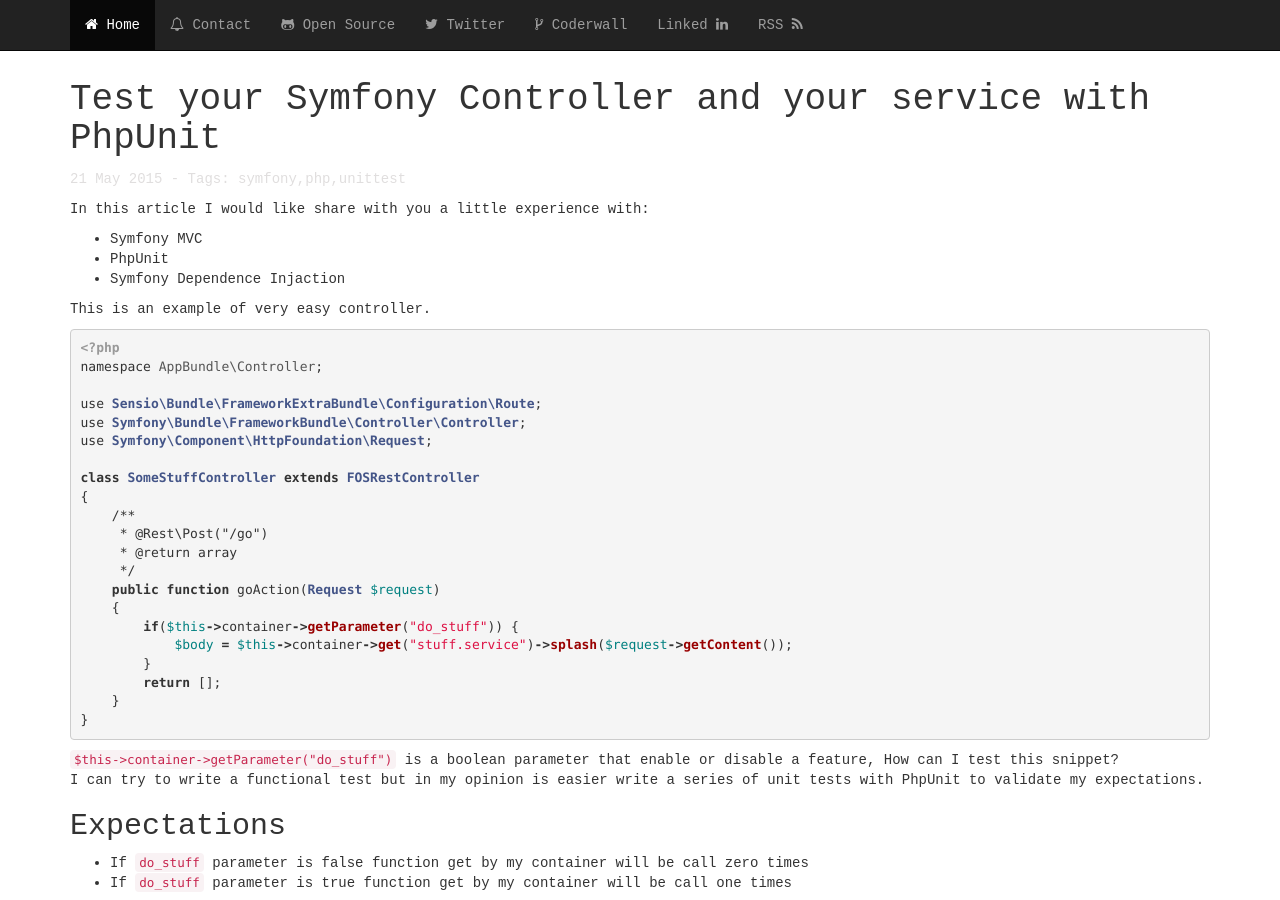
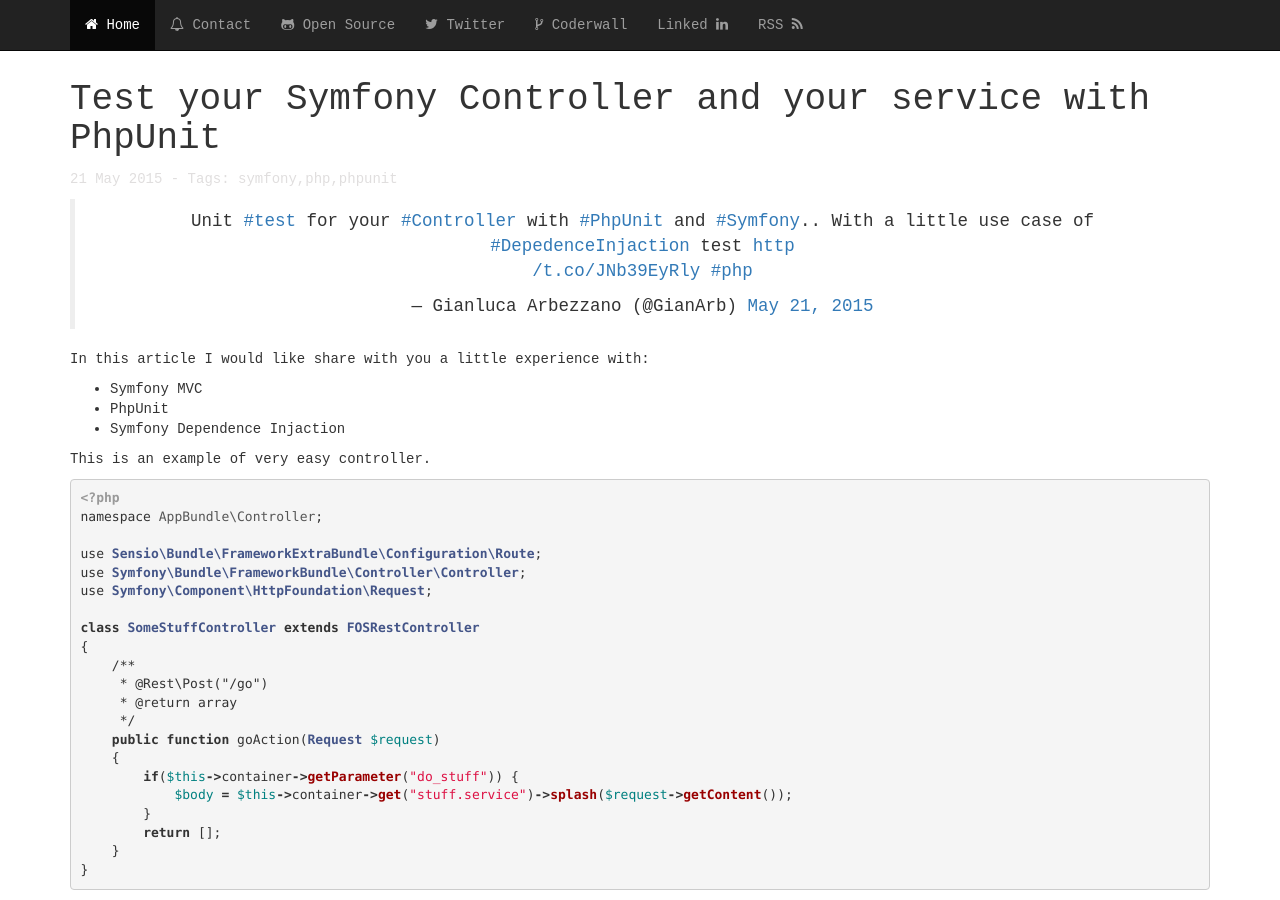
Before and after one commit to gianarb/gianarb.github.com, a Jekyll site: the page built from _posts/2015-05-22-symfony-unit-test-controller-with-phpunit.markdown, in a window 1280 px wide and 900 px high. Built offline with Jekyll 4.4.1, drawn with Linux system fonts in a browser that asks for light colours; nearby versions of some CDN libraries; comment, search, counter and statistics services are not loaded.

Commit message:
Add tweet

```diff
--- a/_posts/2015-05-22-symfony-unit-test-controller-with-phpunit.markdown
+++ b/_posts/2015-05-22-symfony-unit-test-controller-with-phpunit.markdown
@@ -3,11 +3,14 @@
 title:  "Test your Symfony Controller and your service with PhpUnit"
 date:   2015-05-21 23:08:27
 categories: php
-tags: symfony, php, unit test
+tags: symfony, php, phpunit
 summary: Test your Symfony Controller with PhpUnit. You expect that if one parameter is true your action get a service by Dependence Injcation and use it!
 priority: 0.6
 changefreq: yearly
 ---
+<blockquote align="center" class="twitter-tweet" lang="en"><p lang="en" dir="ltr">Unit <a href="https://twitter.com/hashtag/test?src=hash">#test</a> for your <a href="https://twitter.com/hashtag/Controller?src=hash">#Controller</a> with <a href="https://twitter.com/hashtag/PhpUnit?src=hash">#PhpUnit</a> and <a href="https://twitter.com/hashtag/Symfony?src=hash">#Symfony</a>.. With a little use case of <a href="https://twitter.com/hashtag/DepedenceInjaction?src=hash">#DepedenceInjaction</a> test <a href="http://t.co/JNb39EyRly">http://t.co/JNb39EyRly</a> <a href="https://twitter.com/hashtag/php?src=hash">#php</a></p>&mdash; Gianluca Arbezzano (@GianArb) <a href="https://twitter.com/GianArb/status/601526550438215680">May 21, 2015</a></blockquote>
+<script async src="//platform.twitter.com/widgets.js" charset="utf-8"></script>
+
 In this article I would like share with you a little experience with:
 
 * Symfony MVC
```
